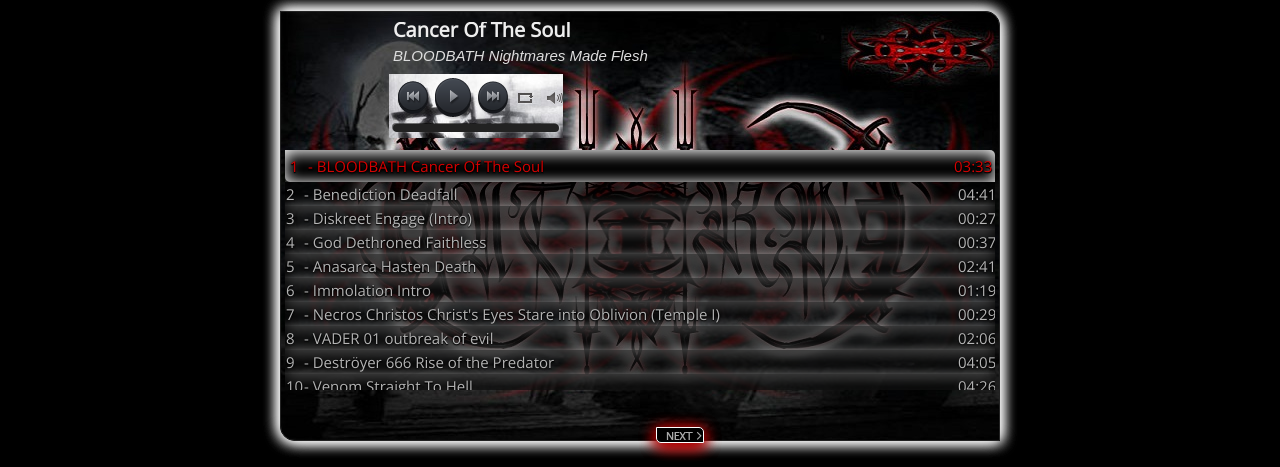
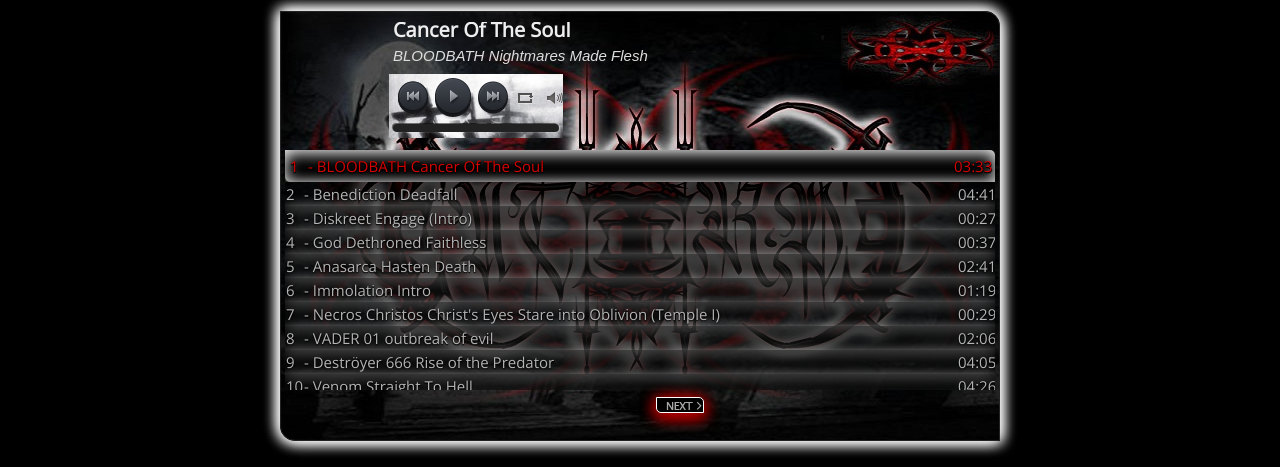
Before and after one commit to euterpeproject/reproductor, a plain HTML site: page index.html in a window 1280 px wide. Shown: the part 108-575 px from the top of the page. Drawn offline with nearby package versions, Linux system fonts and the light colour scheme.

Commit message:
Update initaudioplayer-1.css

```diff
--- a/audioplayerengine/initaudioplayer-1.css
+++ b/audioplayerengine/initaudioplayer-1.css
@@ -337,8 +337,6 @@
 	border-radius: 0px 5px;
 	border: 1px solid white;
 
-	margin-bottom: -30px;
-
 }
 
 #amazingaudioplayer-1 .amazingaudioplayer-tracklist-clear {
```
